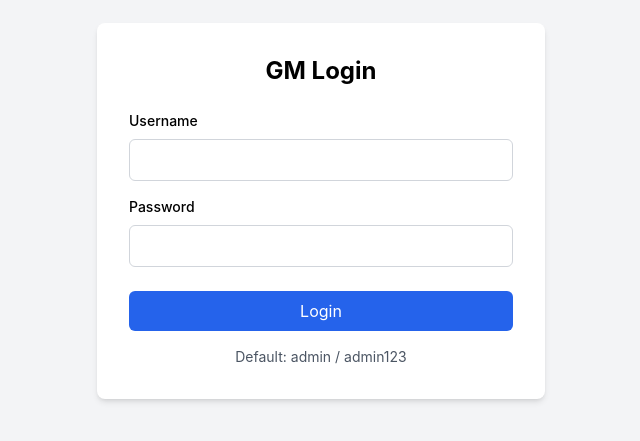
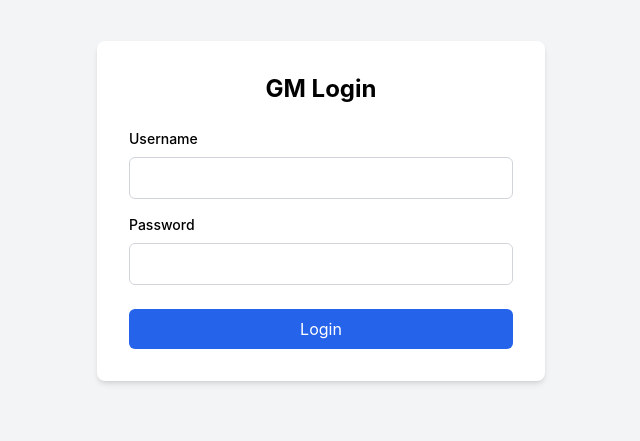
Before and after one commit to zerop0wn/tabletop, a React (Vite) app in the folder frontend/: page /gm/login in a window 1280 px wide. Shown: the part 189-630 px from the top of the page, without its empty margins (319-959 px from the left). Built offline with nearby package versions, Linux system fonts and the light colour scheme; no server answers.

Commit message:
Remove default credential text from login page

```diff
--- a/frontend/src/pages/GMLogin.tsx
+++ b/frontend/src/pages/GMLogin.tsx
@@ -62,9 +62,6 @@ export default function GMLogin() {
             Login
           </button>
         </form>
-        <p className="mt-4 text-sm text-gray-600 text-center">
-          Default: admin / admin123
-        </p>
       </div>
     </div>
   )
```
